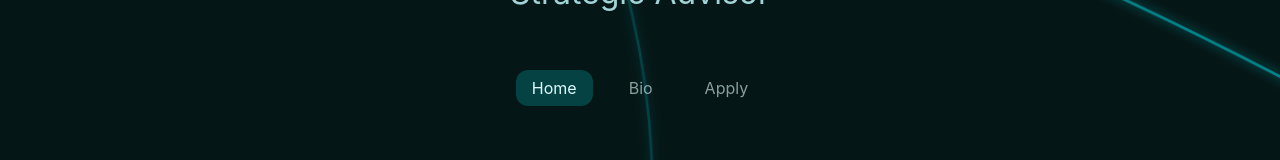
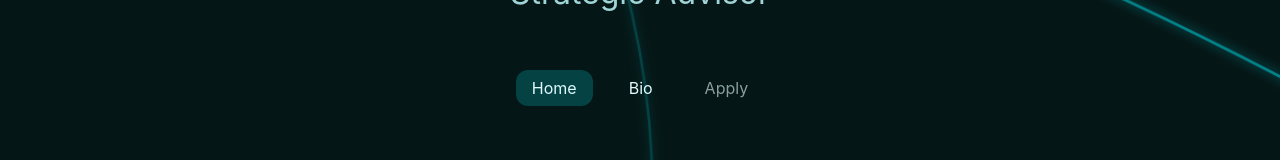
Before and after one commit to eddie-knight/eddie-knight.github.io, a React (Vite) app: page / in a window 1280 px wide. Shown: the part 229-389 px from the top of the page. Built offline with nearby package versions, Linux system fonts and the light colour scheme.

Commit message:
Enable Bio navigation button and add 404 redirect to home page

```diff
--- a/src/App.tsx
+++ b/src/App.tsx
@@ -1,5 +1,5 @@
 import React from "react";
-import { BrowserRouter, Routes, Route } from "react-router-dom";
+import { BrowserRouter, Routes, Route, Navigate } from "react-router-dom";
 import { Header } from "./components/Header";
 import { Footer } from "./components/Footer";
 import { BackgroundArcs } from "./components/BackgroundArcs";
@@ -39,6 +39,7 @@ export const App: React.FC = () => {
             <Route path="/" element={<HomePage />} />
             <Route path="/bio" element={<BioPage />} />
             <Route path="/apply" element={<ApplicationPage />} />
+            <Route path="*" element={<Navigate to="/" replace />} />
           </Routes>
         </main>
         <Footer />
--- a/src/components/Header.tsx
+++ b/src/components/Header.tsx
@@ -80,18 +80,29 @@ export const Header: React.FC = () => {
           >
             Home
           </Link>
-          <div
+          <Link
+            to="/bio"
             style={{
               color: "var(--gf-color-text)",
+              textDecoration: "none",
               padding: "0.5rem 1rem",
               borderRadius: "var(--gf-radius-lg)",
-              opacity: 0.6,
-              cursor: "not-allowed",
-              pointerEvents: "none"
+              transition: "background-color 0.2s",
+              backgroundColor: location.pathname === "/bio" ? "var(--gf-color-accent-soft)" : "transparent"
+            }}
+            onMouseEnter={(e) => {
+              if (location.pathname !== "/bio") {
+                e.currentTarget.style.backgroundColor = "var(--gf-color-accent-soft)";
+              }
+            }}
+            onMouseLeave={(e) => {
+              if (location.pathname !== "/bio") {
+                e.currentTarget.style.backgroundColor = "transparent";
+              }
             }}
           >
             Bio
-          </div>
+          </Link>
           <div
             style={{
               color: "var(--gf-color-text)",
```
